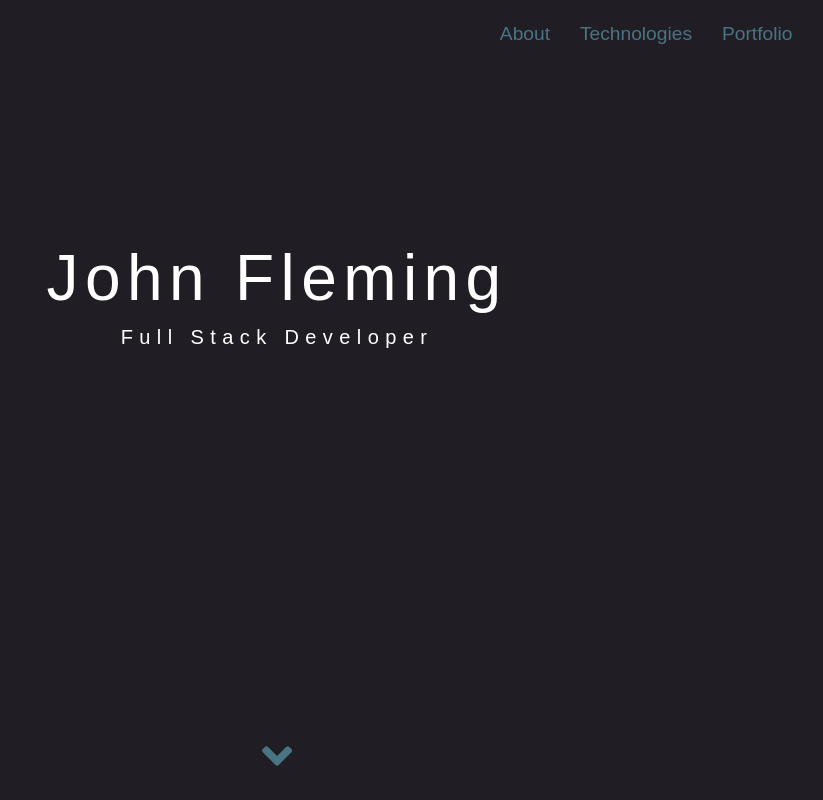
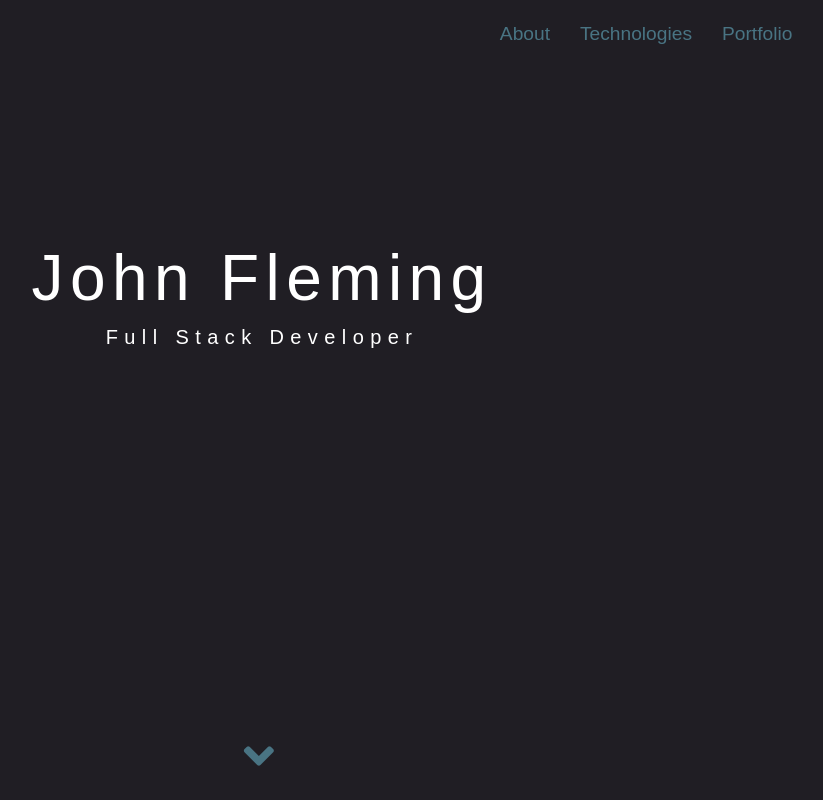
Before and after one commit to John-Fleming/john-fleming-portfolio-site, a website built with webpack: page src/index.html in a window 1280 px wide. Shown: the top 800 px of the page, without its empty margins (378-1201 px from the left). Built offline with nearby package versions, Linux system fonts and the light colour scheme; some packages are replaced by stand-ins of ours; no server answers; files whose address does not match are found by name; a web font is replaced by a local one.

Commit message:
fixed centering of greeting section content

```diff
--- a/src/index.html
+++ b/src/index.html
@@ -30,12 +30,14 @@
 
       <!-- Greeting Section -->
 
-      <section id="greeting" class="container-fluid">
+      <section id="greeting" class="container-fluid text-center">
         <div class="container-fluid greeting-content">
           <h1 class="full-name-header">John Fleming</h1>
           <h5 class="greeting-sub-header">Full Stack Developer</h5>
         </div>
-        <i id="scroll-indicator-icon" class="fas fa-angle-down fa-3x"></i>
+        <div class="scroll d-flex justify-content-center">
+          <i id="scroll-indicator-icon" class="fas fa-angle-down fa-3x"></i>
+        </div>
       </section>
 
       <!-- Bio Section -->
--- a/src/javascripts/components/greeting/greeting.scss
+++ b/src/javascripts/components/greeting/greeting.scss
@@ -2,7 +2,8 @@
 @import '../../../styles/fonts.scss';
 
 #greeting {
-  text-align: center;
+  // text-align: center;
+  padding: 0;
   letter-spacing: .4em;
   .greeting-content {
     position: absolute;
```
Also changed, not shown: 1 other file.
